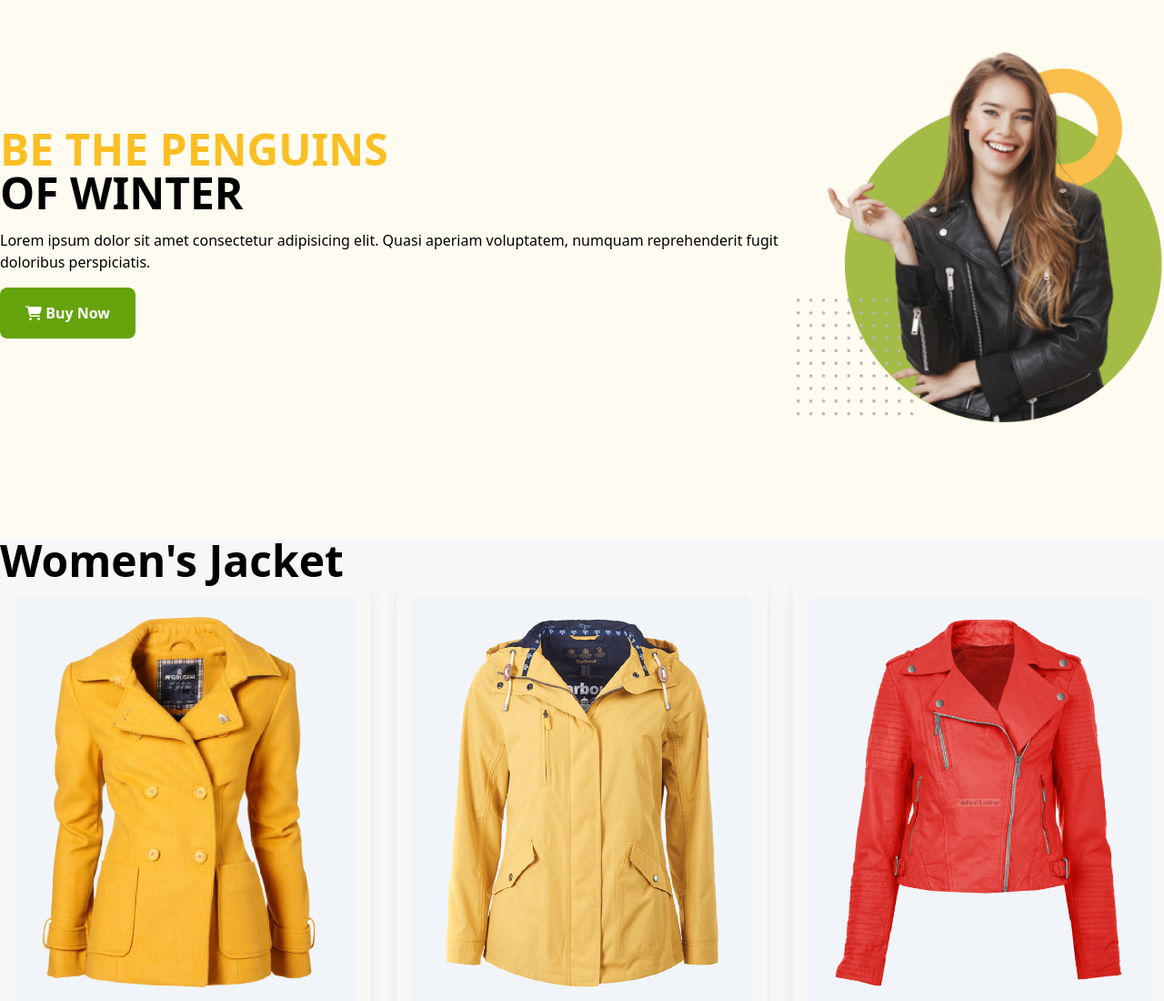
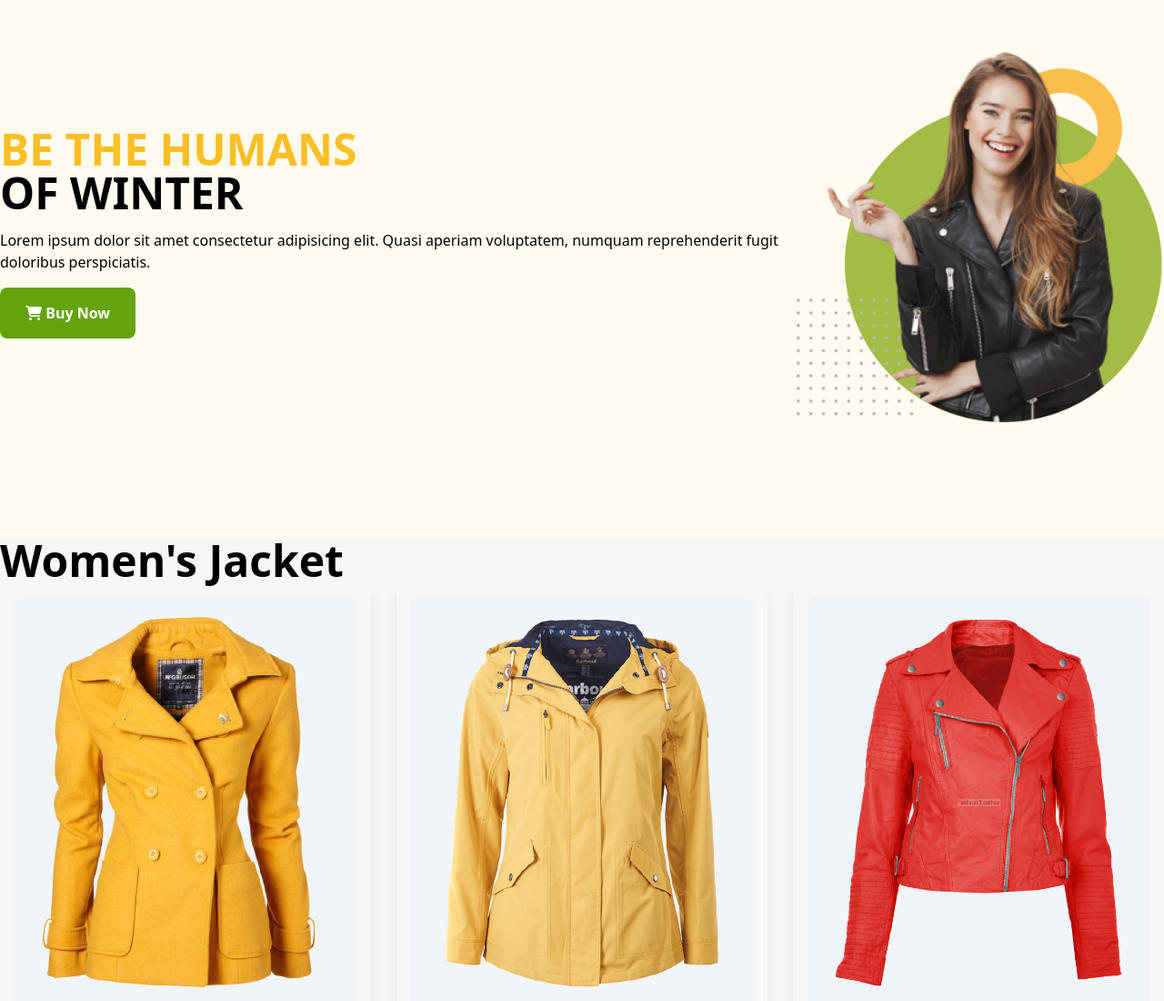
Before and after one commit to LShahira/Penguin, a plain HTML site: page index.html in a window 1280 px wide. Shown: the top 1100 px of the page at 91% size. Drawn offline with nearby package versions, Linux system fonts and the light colour scheme.

Commit message:
Update index.html

```diff
--- a/index.html
+++ b/index.html
@@ -30,7 +30,7 @@
     <section class="container mx-auto sm:flex items-center justify-around">
         <div class="space-y-4">
             <h1 class="text-2xl sm:text-5xl uppercase font-bold ">
-                <span class="text-amber-400 ">be the Penguins</span>
+                <span class="text-amber-400 ">be the Humans</span>
                 <br>
                 <span>of winter</span>
                 <br>
```
